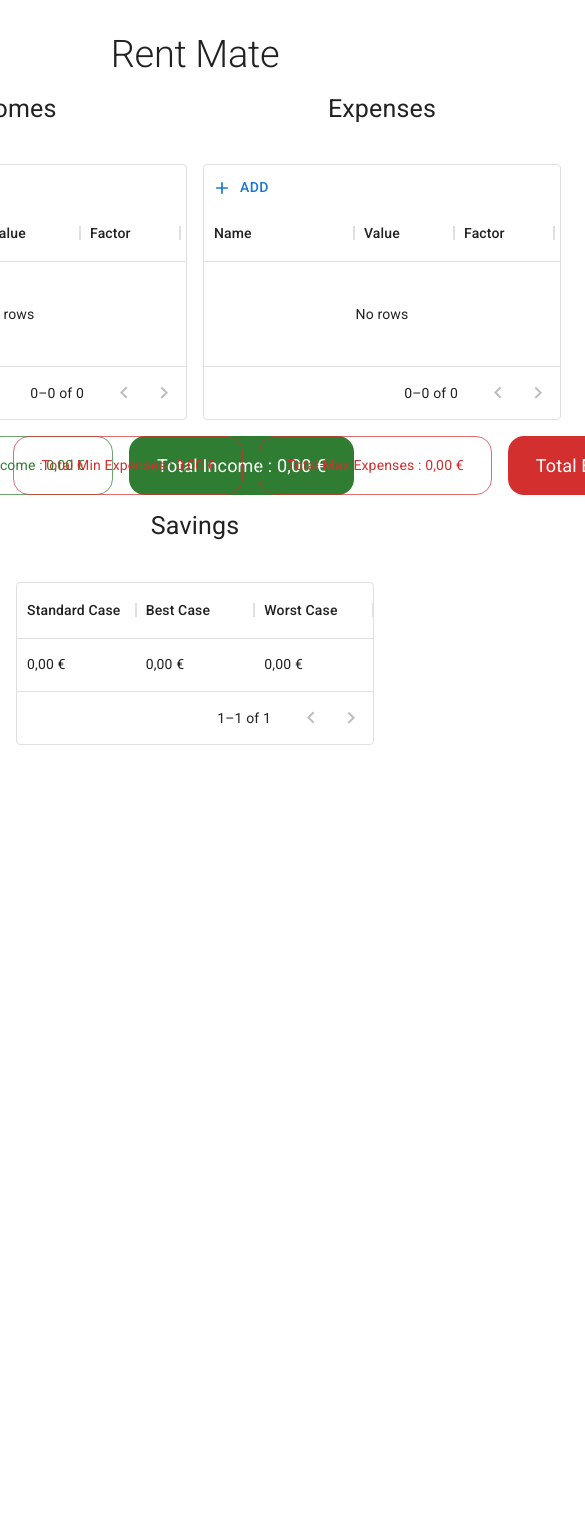
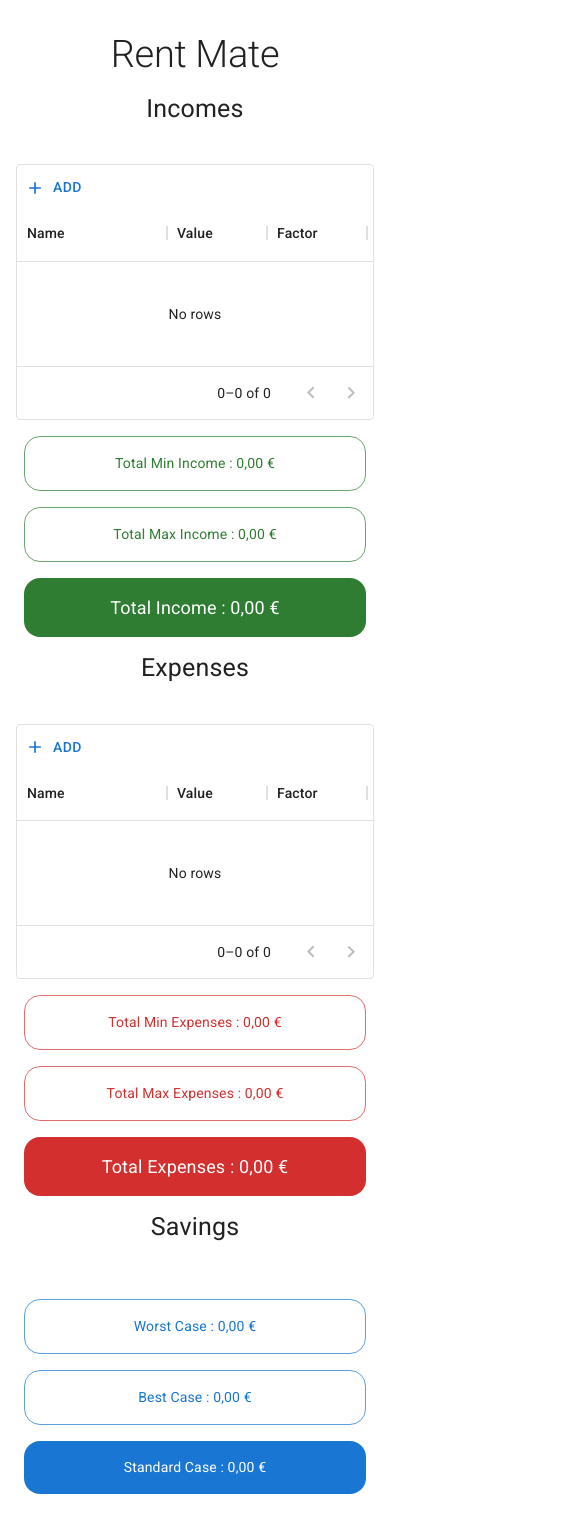
Before and after one commit to Mariosts95/rent-mate, a React (Vite) app: page / in a window 390 px wide. Shown: the top 1526 px of the page, 585 px wide, since content can reach past the window. Before the commit the page ends 844 px from the top, so only its background shows below. Built offline with nearby package versions, Linux system fonts and the light colour scheme.

Commit message:
Improve responsiveness

```diff
--- a/src/App.jsx
+++ b/src/App.jsx
@@ -45,11 +45,21 @@ const App = () => {
         Rent Mate
       </Typography>
 
-      <Box my={1} display='flex' gap={2} justifyContent='center'>
+      <Box
+        my={1}
+        display='flex'
+        gap={2}
+        justifyContent='center'
+        sx={{ flexDirection: { xs: 'column', sm: 'row' } }}
+      >
         <Box width='100%'>
           <Incomes />
 
-          <Box display='flex' justifyContent='center'>
+          <Box
+            display='flex'
+            justifyContent='center'
+            sx={{ flexDirection: { xs: 'column', sm: 'row' } }}
+          >
             <TotalChip
               labelTitle='Total Min Income'
               labelValue={incomesSums.min}
@@ -76,7 +86,11 @@ const App = () => {
         <Box width='100%'>
           <Expenses />
 
-          <Box display='flex' justifyContent='center'>
+          <Box
+            display='flex'
+            justifyContent='center'
+            sx={{ flexDirection: { xs: 'column', sm: 'row' } }}
+          >
             <TotalChip
               labelTitle='Total Min Expenses'
               labelValue={expensesSums.min}
--- a/src/components/Savings.jsx
+++ b/src/components/Savings.jsx
@@ -1,5 +1,7 @@
 import { Box, Typography } from '@mui/material';
 import { DataGrid } from '@mui/x-data-grid';
+
+import TotalChip from './TotalChip/TotalChip';
 
 const baseColumnConfig = {
   type: 'number',
@@ -41,7 +43,33 @@ const Savings = ({ sums }) => (
       Savings
     </Typography>
 
-    <DataGrid rows={sums} columns={columns} autoHeight disableColumnMenu />
+    <Box sx={{ display: { xs: 'none', sm: 'block' } }}>
+      <DataGrid rows={sums} columns={columns} autoHeight disableColumnMenu />
+    </Box>
+
+    <Box sx={{ display: { xs: 'flex', sm: 'none' }, flexDirection: 'column' }}>
+      <TotalChip
+        labelTitle='Worst Case'
+        labelValue={sums[0]?.worstCase}
+        color='primary'
+        variant='outlined'
+        sx={{ fontSize: 14 }}
+      />
+      <TotalChip
+        labelTitle='Best Case'
+        labelValue={sums[0]?.bestCase}
+        color='primary'
+        variant='outlined'
+        sx={{ fontSize: 14 }}
+      />
+      <TotalChip
+        labelTitle='Standard Case'
+        labelValue={sums[0]?.standardCase}
+        color='primary'
+        variant='filled'
+        sx={{ fontSize: 14 }}
+      />
+    </Box>
   </Box>
 );
 
```
